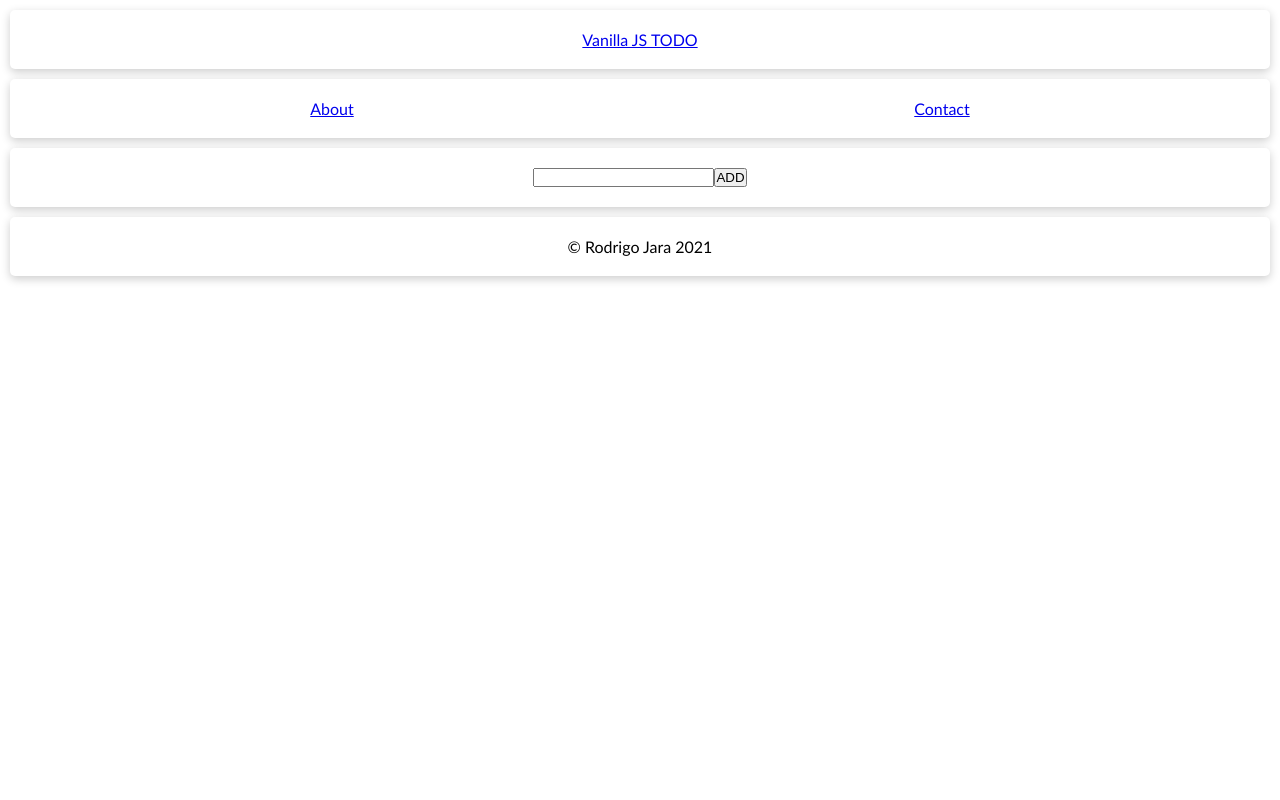
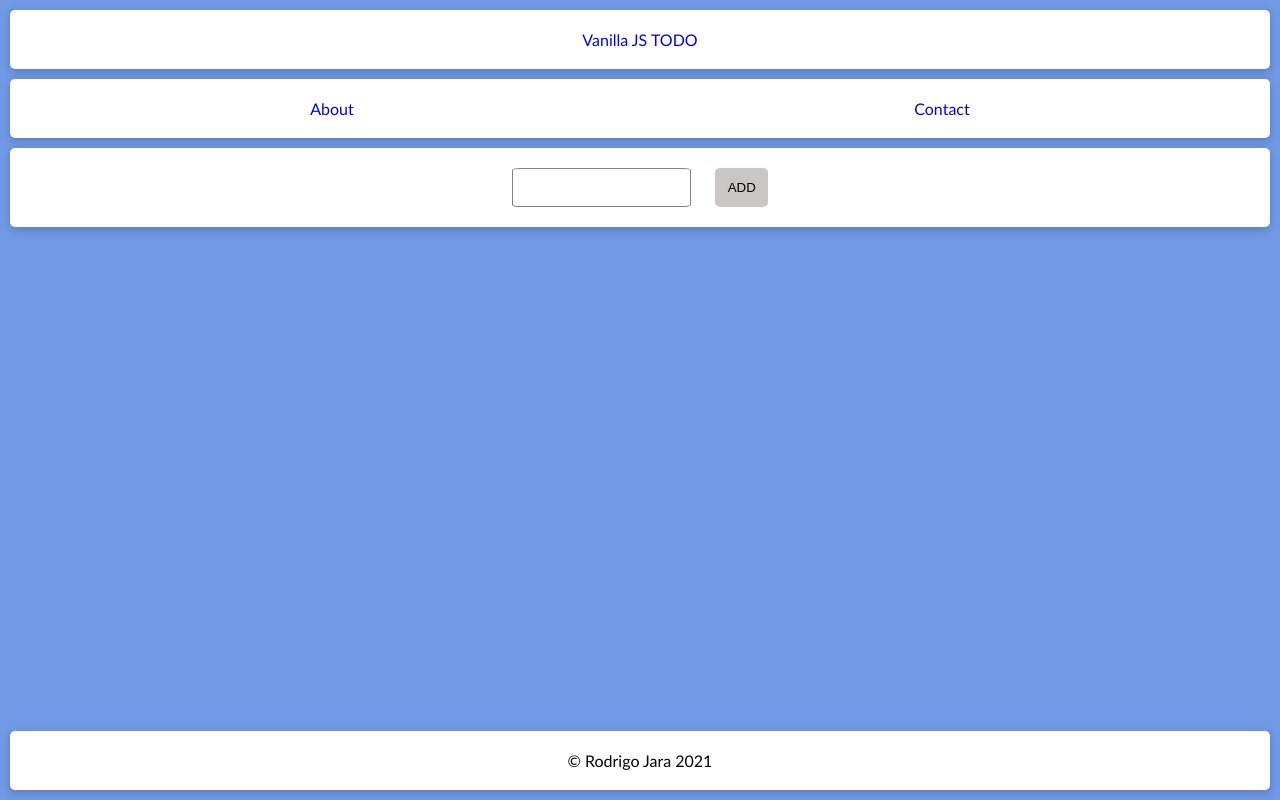
Before and after one commit to rodrijara/dom-js, a plain HTML site: page index.html in a window 1280 px wide. Drawn offline with Linux system fonts and the light colour scheme.

Commit message:
change style

```diff
--- a/css/main.css
+++ b/css/main.css
@@ -1,6 +1,10 @@
 * {
   margin: 0;
   padding: 0;
+}
+
+body {
+  background-color: rgb(112, 153, 230);
 }
 
 .container {
@@ -32,3 +36,30 @@ li.container {
   display: flex;
   justify-content: space-between;
 }
+
+#btn-add,
+.btn-rm {
+  border: 0;
+  background-color: rgb(203, 198, 198);
+  padding: 1%;
+  border-radius: 10%;
+}
+
+footer {
+  position: fixed;
+  bottom: 0;
+  left: 0;
+  right: 0;
+}
+
+#input-task {
+  border: 1px solid grey;
+  border-radius: 5%;
+  outline: none;
+  margin-right: 2%;
+  text-align: center;
+}
+
+a {
+  text-decoration: none;
+}
--- a/index.html
+++ b/index.html
@@ -29,6 +29,6 @@
     <footer>
       <div class="foot container">&copy; Rodrigo Jara 2021</div>
     </footer>
-    <script src=".js/index.js"></script>
+    <script src="./js/index.js"></script>
   </body>
 </html>
--- a/js/index.js
+++ b/js/index.js
@@ -20,6 +20,7 @@ function addTask(e) {
 
   const btnRm = document.createElement("input");
   btnRm.setAttribute("type", "button");
+  btnRm.setAttribute("class", "btn-rm");
   btnRm.setAttribute("value", "REMOVE");
 
   listTasks.appendChild(itemTask);
```
